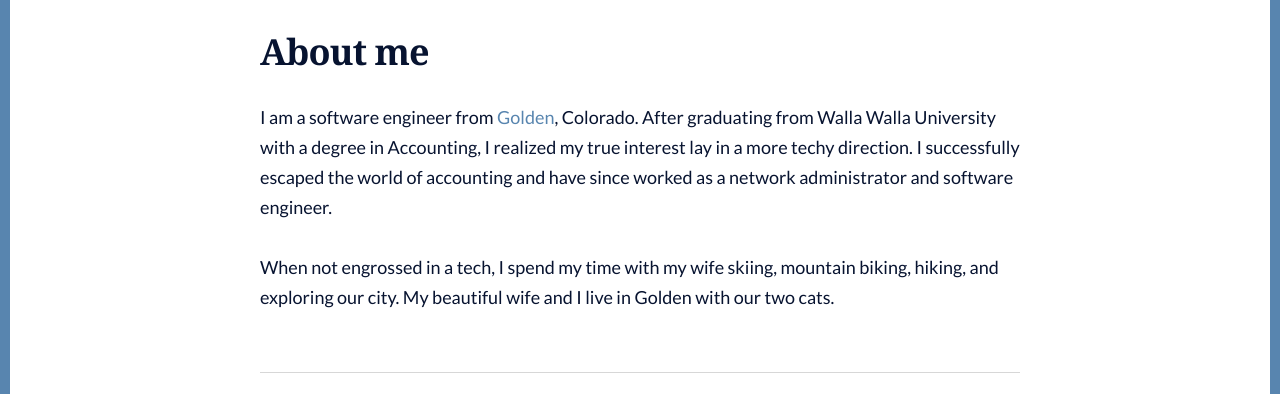
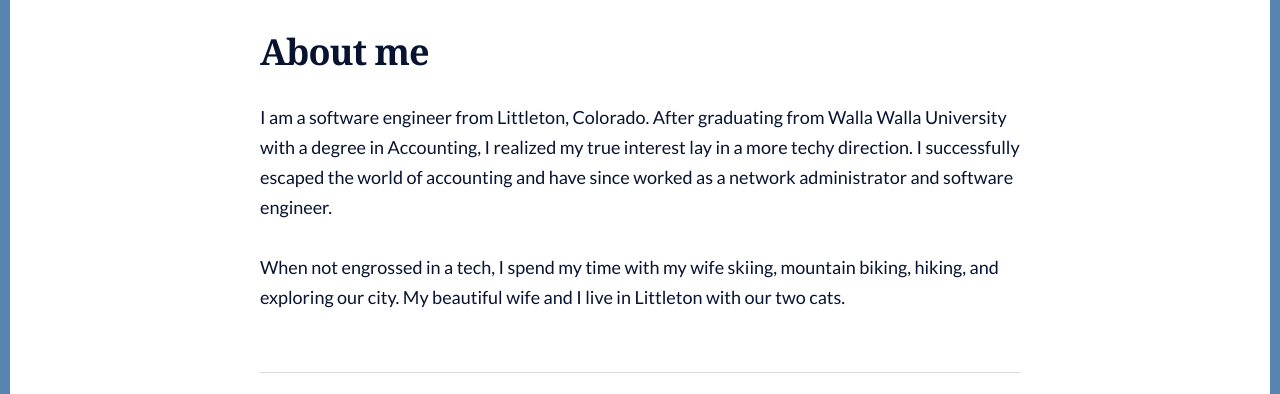
Before and after one commit to warren-gates/warrengates.dev, a Jekyll site: the page built from about.md, in a window 1280 px wide. Shown: the part 181-575 px from the top of the page. Built offline with Jekyll 4.4.1, drawn with Linux system fonts in a browser that asks for light colours.

Commit message:
updated location in about file

```diff
--- a/about.md
+++ b/about.md
@@ -4,6 +4,6 @@ title: About me
 description: An about page for Warren Gates
 ---
 
-I am a software engineer from [Golden](https://en.wikipedia.org/wiki/Golden,_Colorado), Colorado. After graduating from Walla Walla University with a degree in Accounting, I realized my true interest lay in a more techy direction. I successfully escaped the world of accounting and have since worked as a network administrator and software engineer.
+I am a software engineer from Littleton, Colorado. After graduating from Walla Walla University with a degree in Accounting, I realized my true interest lay in a more techy direction. I successfully escaped the world of accounting and have since worked as a network administrator and software engineer.
 
-When not engrossed in a tech, I spend my time with my wife skiing, mountain biking, hiking, and exploring our city. My beautiful wife and I live in Golden with our two cats.
+When not engrossed in a tech, I spend my time with my wife skiing, mountain biking, hiking, and exploring our city. My beautiful wife and I live in Littleton with our two cats.
```
